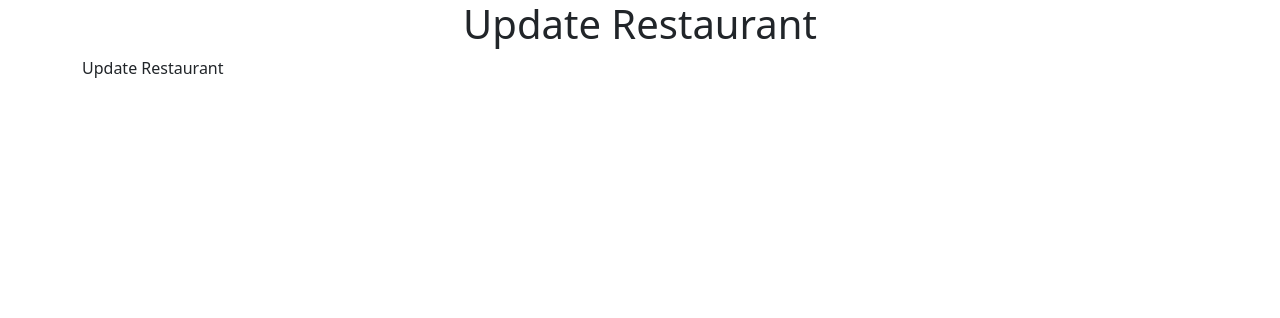
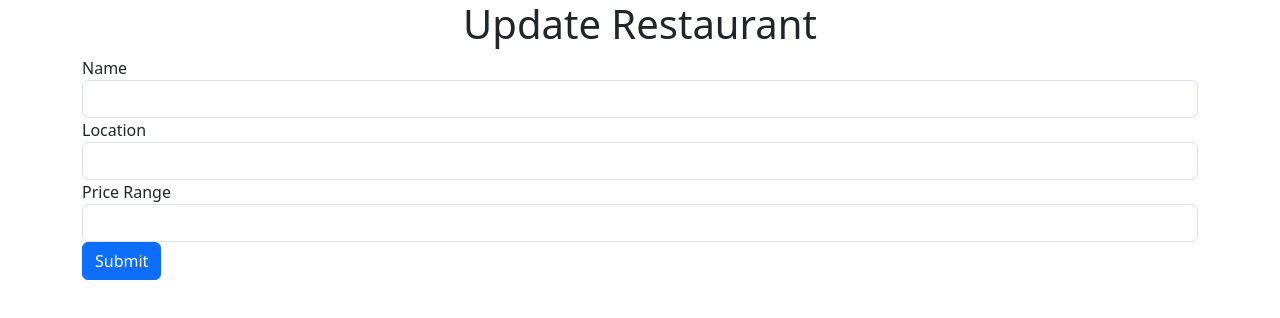
Before and after one commit to princemanzi/Yelp-clone, a React (Create React App) app in the folder client/: page /restaurants/1/update in a window 1280 px wide. Shown: the top 318 px of the page. Built offline with nearby package versions, Linux system fonts and the light colour scheme; no server answers.

Commit message:
initial commit

```diff
--- a/client/src/components/UpdateRestaurants.jsx
+++ b/client/src/components/UpdateRestaurants.jsx
@@ -1,9 +1,105 @@
-import { useParams } from "react-router-dom";
+import React, { useState, useEffect } from "react";
+import { useParams, useNavigate } from "react-router-dom";
+import RestaurantsFinder from "../apis/RestaurantsFinder";
 
 const UpdateRestaurants = () => {
-  // ✅ Capitalized name
-  const test = useParams();
-  console.log(test);
-  return <div>Update Restaurant</div>;
+  const { id } = useParams();
+  const navigate = useNavigate();
+
+  // Form fields state
+  const [name, setName] = useState("");
+  const [location, setLocation] = useState("");
+  const [priceRange, setPriceRange] = useState("");
+
+  // Fetch the restaurant details on mount and autofill the form
+  useEffect(() => {
+    const fetchRestaurantDetails = async () => {
+      try {
+        const response = await RestaurantsFinder.get(`/${id}`);
+        // Assume your API returns the restaurant object in response.data.data.restaurant
+        const restaurant = response.data.data.restaurant;
+        setName(restaurant.name);
+        setLocation(restaurant.location);
+        setPriceRange(restaurant.price_range.toString());
+      } catch (err) {
+        console.error("Error fetching restaurant details:", err);
+      }
+    };
+
+    fetchRestaurantDetails();
+  }, [id]);
+
+  // Handle form submission to update the restaurant
+  const handleSubmit = async (e) => {
+    e.preventDefault();
+
+    try {
+      // Send updated data to the API using PUT (or PATCH) as needed
+      await RestaurantsFinder.put(`/${id}`, {
+        name,
+        location,
+        price_range: priceRange,
+      });
+      // Optionally, navigate back or show a success message
+      navigate("/");
+    } catch (err) {
+      console.error("Error updating restaurant:", err);
+    }
+  };
+
+  return (
+    <div>
+      <form id="update-form" name="update-form" onSubmit={handleSubmit}>
+        <div className="form-group">
+          <label htmlFor="name">Name</label>
+          <input
+            id="name"
+            name="name"
+            value={name}
+            onChange={(e) => setName(e.target.value)}
+            className="form-control"
+            type="text"
+            autoComplete="name"
+            required
+          />
+        </div>
+
+        <div className="form-group">
+          <label htmlFor="location">Location</label>
+          <input
+            id="location"
+            name="location"
+            value={location}
+            onChange={(e) => setLocation(e.target.value)}
+            className="form-control"
+            type="text"
+            autoComplete="address-level2"
+            required
+          />
+        </div>
+
+        <div className="form-group">
+          <label htmlFor="price_range">Price Range</label>
+          <input
+            id="price_range"
+            name="price_range"
+            value={priceRange}
+            onChange={(e) => setPriceRange(e.target.value)}
+            className="form-control"
+            type="number"
+            autoComplete="off"
+            required
+            min="1"
+            max="5"
+          />
+        </div>
+
+        <button type="submit" className="btn btn-primary">
+          Submit
+        </button>
+      </form>
+    </div>
+  );
 };
-export default UpdateRestaurants; // ✅ Also update export
+
+export default UpdateRestaurants;
```
